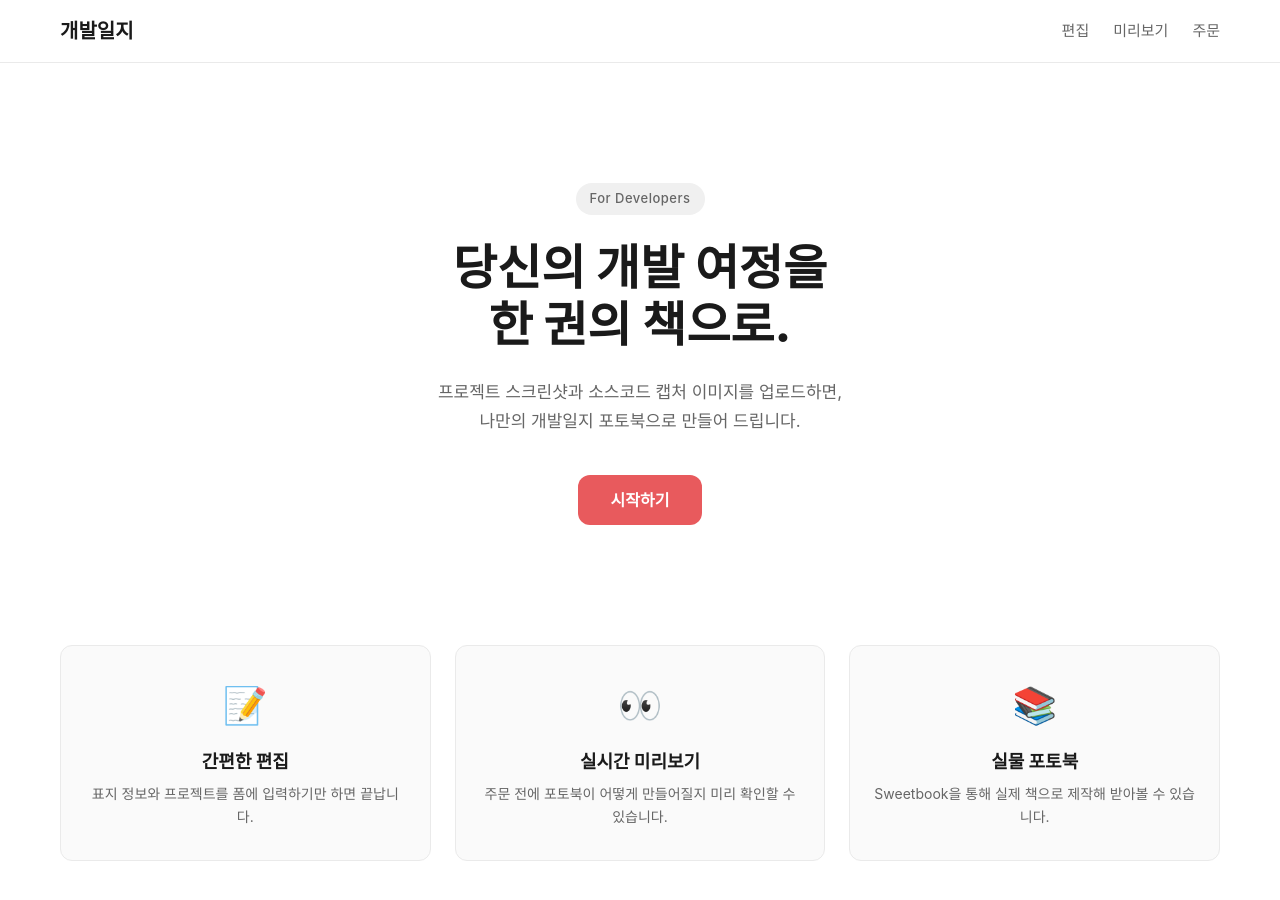
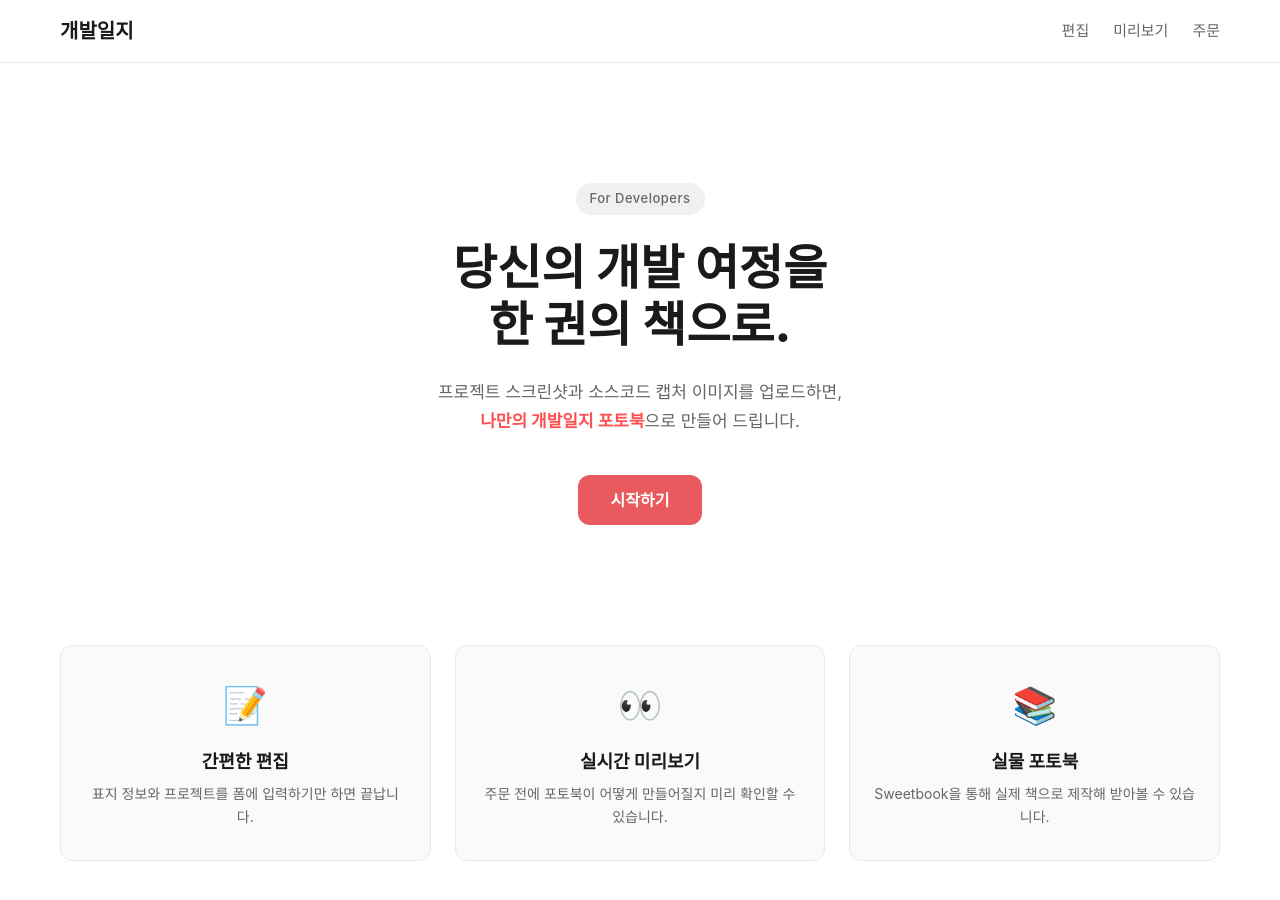
Before and after one commit to steepheno/My_Development_Log, a React (Vite) app in the folder frontend/: page / in a window 1280 px wide. Shown: the top 900 px of the page. Built offline with nearby package versions, Linux system fonts and the light colour scheme; a web font is replaced by a local one.

Commit message:
design: 글자 강조 색상 추가
- '나만의 포토북 제작' 글자색 color-accent로 지정

```diff
--- a/frontend/src/pages/IndexPage.tsx
+++ b/frontend/src/pages/IndexPage.tsx
@@ -13,7 +13,7 @@ export function IndexPage() {
         <p className={style.description}>
           프로젝트 스크린샷과 소스코드 캡처 이미지를 업로드하면,
           <br />
-          나만의 개발일지 포토북으로 만들어 드립니다.
+          <strong style={{ color: '#FF5051' }}>나만의 개발일지 포토북</strong>으로 만들어 드립니다.
         </p>
         <LinkButton
           variant="primary"
```
